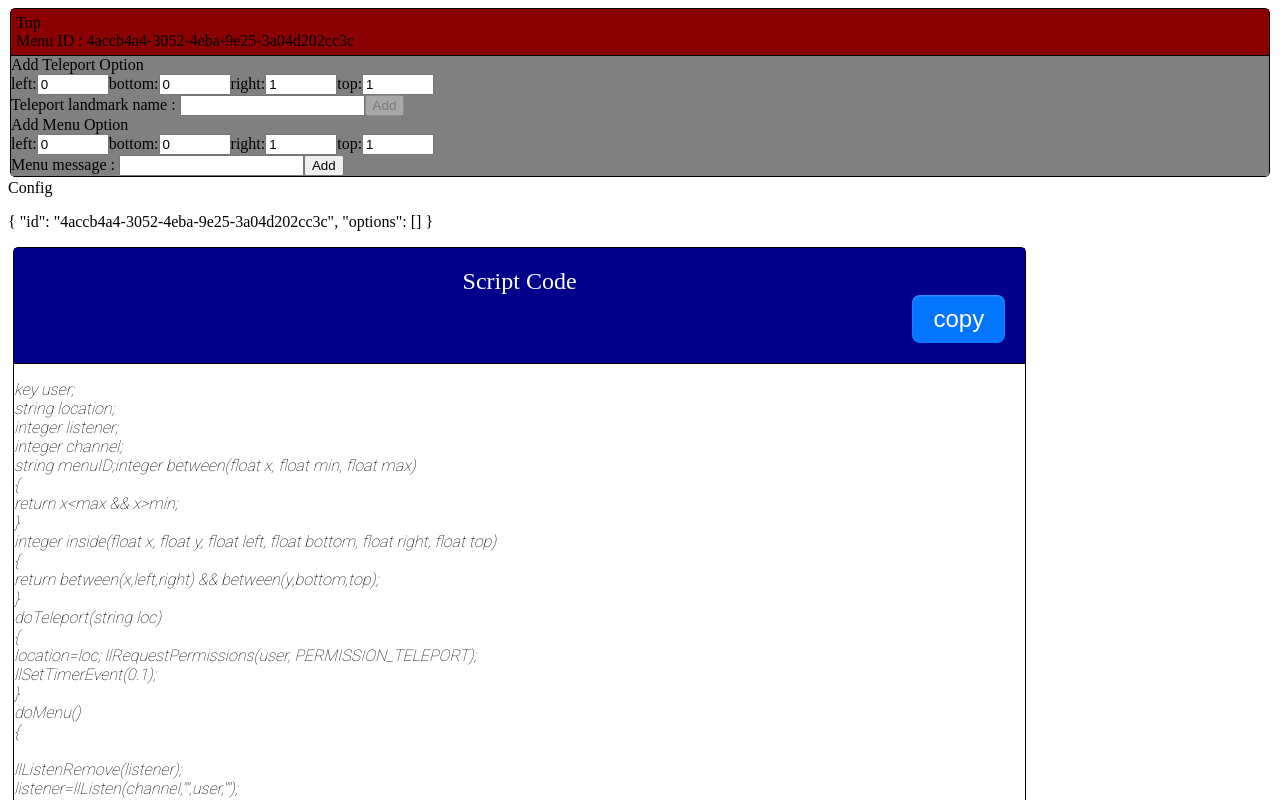
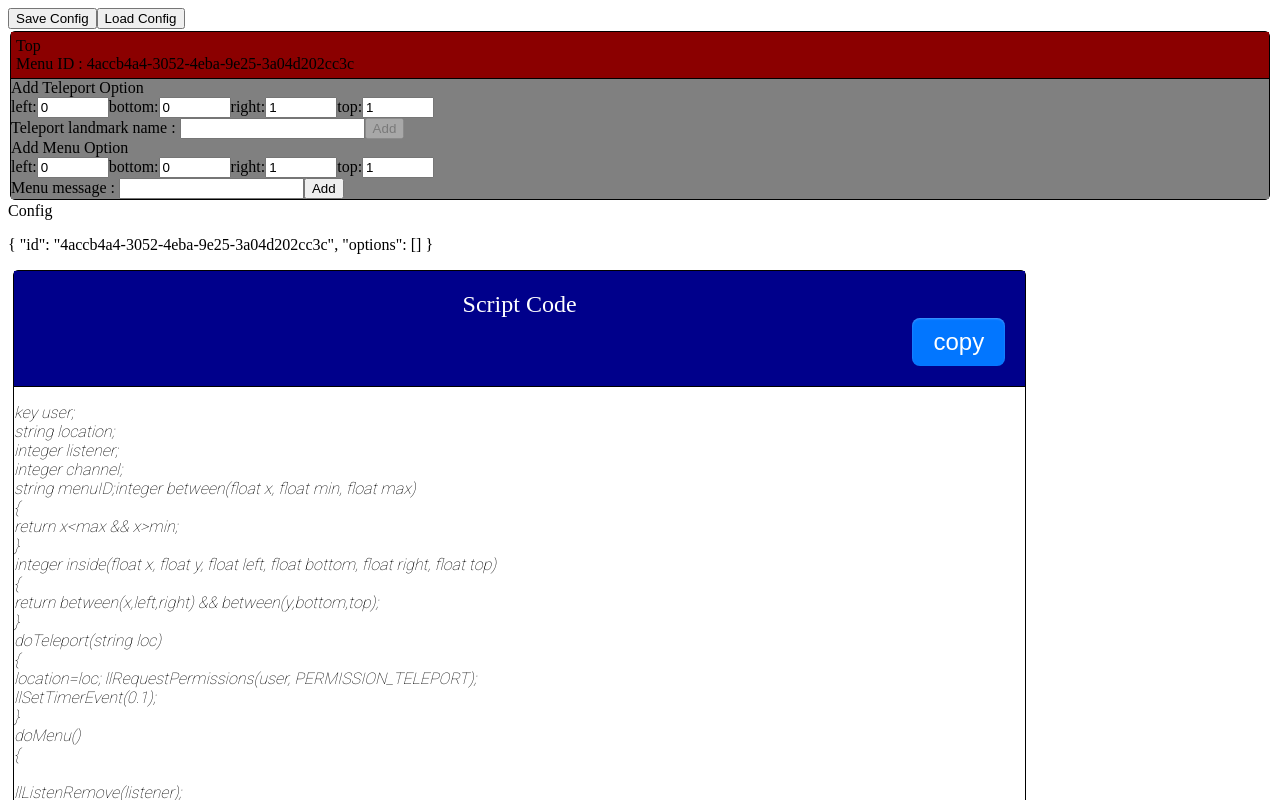
Before and after one commit to hannahellis4242/SecondLifeTeleportHUDGenerator, a React (Create React App) app in the folder my-app/: page / in a window 1280 px wide. Shown: the top 800 px of the page. Built offline with nearby package versions, Linux system fonts and the light colour scheme.

Commit message:
Adding some file io to save config

```diff
--- a/my-app/src/App.tsx
+++ b/my-app/src/App.tsx
@@ -1,4 +1,5 @@
 import React, { useContext } from "react";
+import FileIO from "./components/FileIO";
 import MenuTag from "./components/MenuTag";
 import Output from "./components/Output";
 import Raw from "./components/Raw";
@@ -8,6 +9,7 @@ const App: React.FC = () => {
   const modelContext = useContext(ModelContext);
   return (
     <div>
+      <FileIO />
       <MenuTag value={modelContext.topMenu} />
       <Raw />
       <Output />
--- /dev/null
+++ b/my-app/src/components/FileIO.tsx
@@ -0,0 +1,12 @@
+import React from "react";
+
+const FileIO: React.FC = () => {
+  return (
+    <section>
+      <button>Save Config</button>
+      <button>Load Config</button>
+    </section>
+  );
+};
+
+export default FileIO;
```
